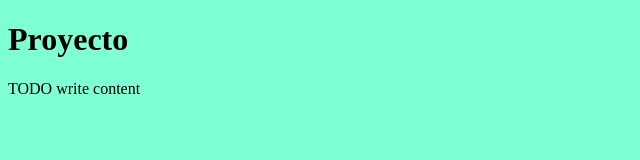
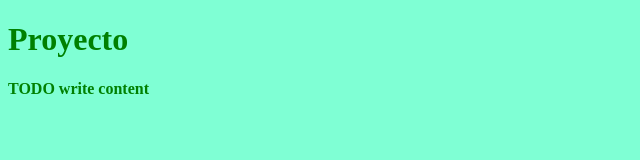
Before and after one commit to EnriqueTests/CursoGit, a website: page public_html/index.html in a window 1280 px wide. Shown: the whole page, without its empty margins (0-640 px from the left). Drawn offline with Linux system fonts and the light colour scheme.

Commit message:
estilo negrita y color de letra

```diff
--- a/public_html/css/estilos.css
+++ b/public_html/css/estilos.css
@@ -9,5 +9,7 @@ and open the template in the editor.
 */
 
 body {
-    background-color: aquamarine
+    background-color: aquamarine;
+    font-weight: bold;
+    color: green
 }
```
